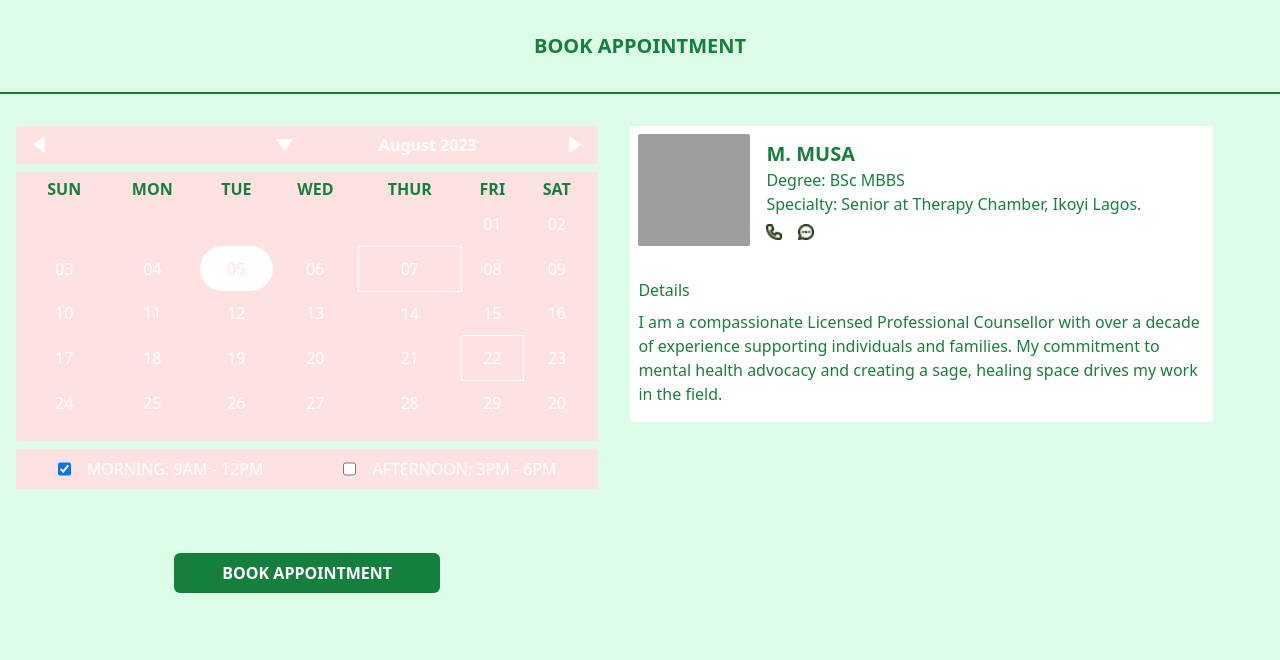
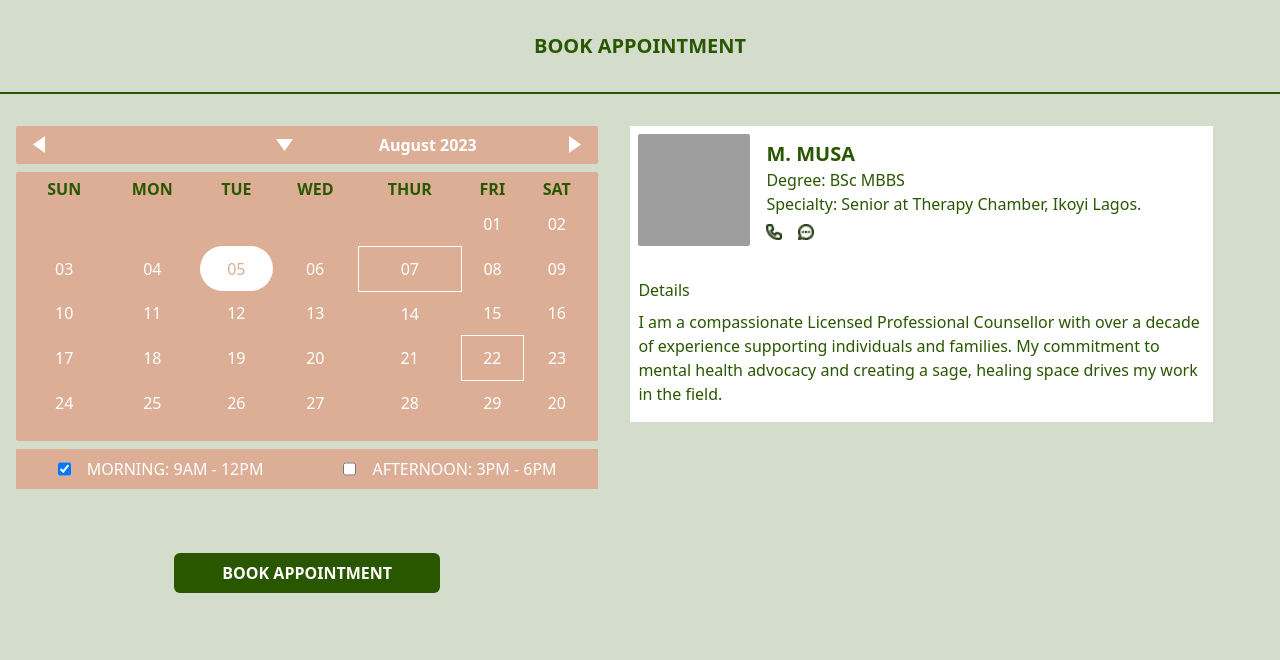
Before and after one commit to Wajud/thrive-book-consultation, a plain HTML site: page index.html in a window 1280 px wide. Drawn offline with nearby package versions, Linux system fonts and the light colour scheme; grey boxes are pictures that could not be loaded.

Commit message:
update the colors

```diff
--- a/index.html
+++ b/index.html
@@ -9,7 +9,7 @@
       @layer {
         td {
           text-align: center;
-          color: green;
+          color: #295700;
           padding: 10px 0;
         }
 
@@ -21,9 +21,9 @@
       }
     </style>
   </head>
-  <body class="bg-green-100">
+  <body class="bg-[#D4DDCC]">
     <h1
-      class="text-green-700 text-xl font-semibold text-center py-8 md:border-b-2 border-green-700 md:mb-8"
+      class="text-[#295700] text-xl font-semibold text-center py-8 md:border-b-2 border-[#295700] md:mb-8"
     >
       BOOK APPOINTMENT
     </h1>
@@ -38,11 +38,11 @@
               class="w-28 h-28 rounded-sm object-cover"
             />
             <div>
-              <p class="uppercase text-green-700 text-xl font-semibold mb-4s">
+              <p class="uppercase text-[#295700] text-xl font-semibold mb-4s">
                 M. Musa
               </p>
-              <p class="text-green-700">Degree: BSc MBBS</p>
-              <p class="text-green-700">
+              <p class="text-[#295700]">Degree: BSc MBBS</p>
+              <p class="text-[#295700]">
                 Specialty: Senior at Therapy Chamber, Ikoyi Lagos.
               </p>
               <div class="flex gap-4 mt-2">
@@ -55,8 +55,8 @@
               </div>
             </div>
           </div>
-          <p class="mt-8 mb-2 text-green-700">Details</p>
-          <p class="text-green-700 mb-2">
+          <p class="mt-8 mb-2 text-[#295700]">Details</p>
+          <p class="text-[#295700] mb-2">
             I am a compassionate Licensed Professional Counsellor with over a
             decade of experience supporting individuals and families. My
             commitment to mental health advocacy and creating a sage, healing
@@ -65,17 +65,17 @@
         </div>
 
         <div
-          class="bg-red-100 rounded-sm px-2 py-1 mt-4 mb-2 flex md:hidden items-center gap-4 mx-4"
+          class="bg-[#DCAE96] rounded-sm px-2 py-1 mt-4 mb-2 flex md:hidden items-center gap-4 mx-4"
         >
           <img src="images/back arrow.png" alt="back arrow" />
-          <p class="flex-1 text-center text-green-700">SEPT 2023</p>
+          <p class="flex-1 text-center text-[#295700]">SEPT 2023</p>
           <img src="images/forward arrow.png" alt="forward arrow" />
         </div>
       </div>
 
       <div class="md:order-1 md:w-[48%]">
         <div
-          class="bg-red-100 rounded-sm px-2 py-1 mt-4 md:mt-0 mb-2 hidden md:grid grid-cols-2 items-center gap-4 mx-4"
+          class="bg-[#DCAE96] rounded-sm px-2 py-1 mt-4 md:mt-0 mb-2 hidden md:grid grid-cols-2 items-center gap-4 mx-4"
         >
           <div class="flex justify-between items-center">
             <img src="images/white-arrow-back.png" alt=" white back arrow" />
@@ -92,17 +92,17 @@
           </div>
         </div>
         <div
-          class="bg-red-100 rounded-sm px-2 pt-1 pb-4 grid my-2 md:mt-0 mx-4"
+          class="bg-[#DCAE96] rounded-sm px-2 pt-1 pb-4 grid my-2 md:mt-0 mx-4"
         >
           <table>
             <thead>
-              <th class="uppercase text-center text-green-700 text">sun</th>
-              <th class="uppercase text-center text-green-700 text">mon</th>
-              <th class="uppercase text-center text-green-700 text">tue</th>
-              <th class="uppercase text-center text-green-700 text">wed</th>
-              <th class="uppercase text-center text-green-700 text">thur</th>
-              <th class="uppercase text-center text-green-700 text">fri</th>
-              <th class="uppercase text-center text-green-700 text">sat</th>
+              <th class="uppercase text-center text-[#295700] text">sun</th>
+              <th class="uppercase text-center text-[#295700] text">mon</th>
+              <th class="uppercase text-center text-[#295700] text">tue</th>
+              <th class="uppercase text-center text-[#295700] text">wed</th>
+              <th class="uppercase text-center text-[#295700] text">thur</th>
+              <th class="uppercase text-center text-[#295700] text">fri</th>
+              <th class="uppercase text-center text-[#295700] text">sat</th>
             </thead>
             <tr>
               <td></td>
@@ -117,12 +117,12 @@
               <td>03</td>
               <td>04</td>
               <td
-                class="text-white md:text-red-100 bg-green-700 md:bg-white rounded-full"
+                class="text-white md:text-[#DCAE96] bg-[#295700] md:bg-white rounded-full"
               >
                 05
               </td>
               <td>06</td>
-              <td class="border border-green-700 md:border-white rounded-full">
+              <td class="border border-[#295700] md:border-white rounded-full">
                 07
               </td>
               <td>08</td>
@@ -143,7 +143,7 @@
               <td>19</td>
               <td>20</td>
               <td>21</td>
-              <td class="border border-green-700 md:border-white rounded-full">
+              <td class="border border-[#295700] md:border-white rounded-full">
                 22
               </td>
               <td>23</td>
@@ -160,25 +160,25 @@
           </table>
         </div>
         <div
-          class="flex md:hidden items-center gap-2 justify-between py-2 px-4 bg-red-100 mx-4"
+          class="flex md:hidden items-center gap-2 justify-between py-2 px-4 bg-[#DCAE96] mx-4"
         >
-          <button class="bg-green-700 text-white p-1 rounded-full">
+          <button class="bg-[#295700] text-white p-1 rounded-full">
             10AM-12PM
           </button>
           <button
-            class="border border-green-700 rounded-full py-1 px-4 text-green-700"
+            class="border border-[#295700] rounded-full py-1 px-4 text-[#295700]"
           >
             1PM-3PM
           </button>
           <button
-            class="border border-green-700 rounded-full py-1 px-4 text-green-700"
+            class="border border-[#295700] rounded-full py-1 px-4 text-[#295700]"
           >
             3PM-10PM
           </button>
         </div>
 
         <div
-          class="hidden md:flex items-center gap-2 justify-between py-2 px-4 bg-red-100 mx-4 mt-2"
+          class="hidden md:flex items-center gap-2 justify-between py-2 px-4 bg-[#DCAE96] mx-4 mt-2"
         >
           <form class="md:flex gap-20 justify-center w-full">
             <div class="flex gap-4">
@@ -199,7 +199,7 @@
 
         <div class="flex justify-center">
           <button
-            class="text-white font-semibold bg-green-700 rounded-md px-12 py-2 my-16"
+            class="text-white font-semibold bg-[#295700] rounded-md px-12 py-2 my-16"
           >
             BOOK APPOINTMENT
           </button>
```
